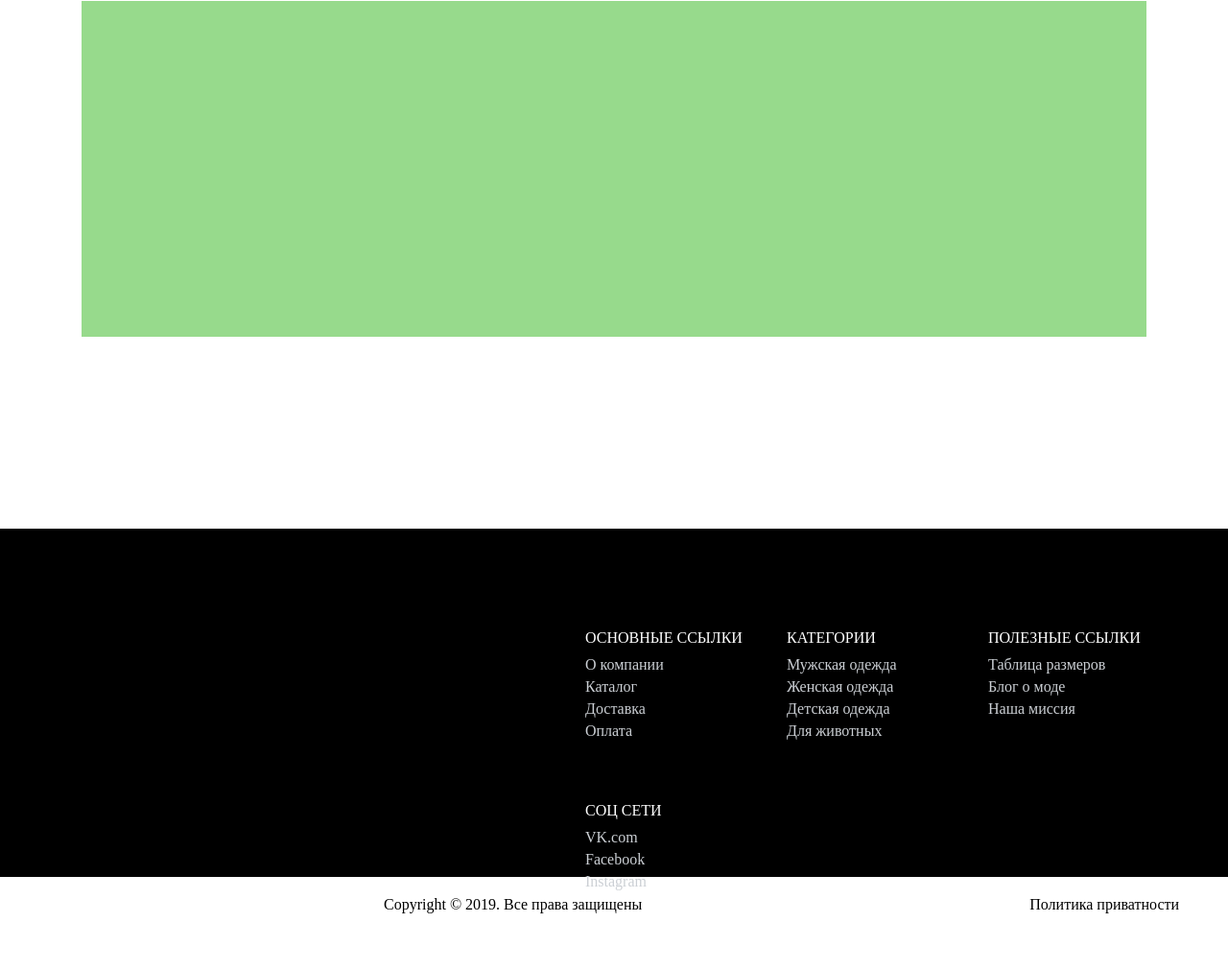
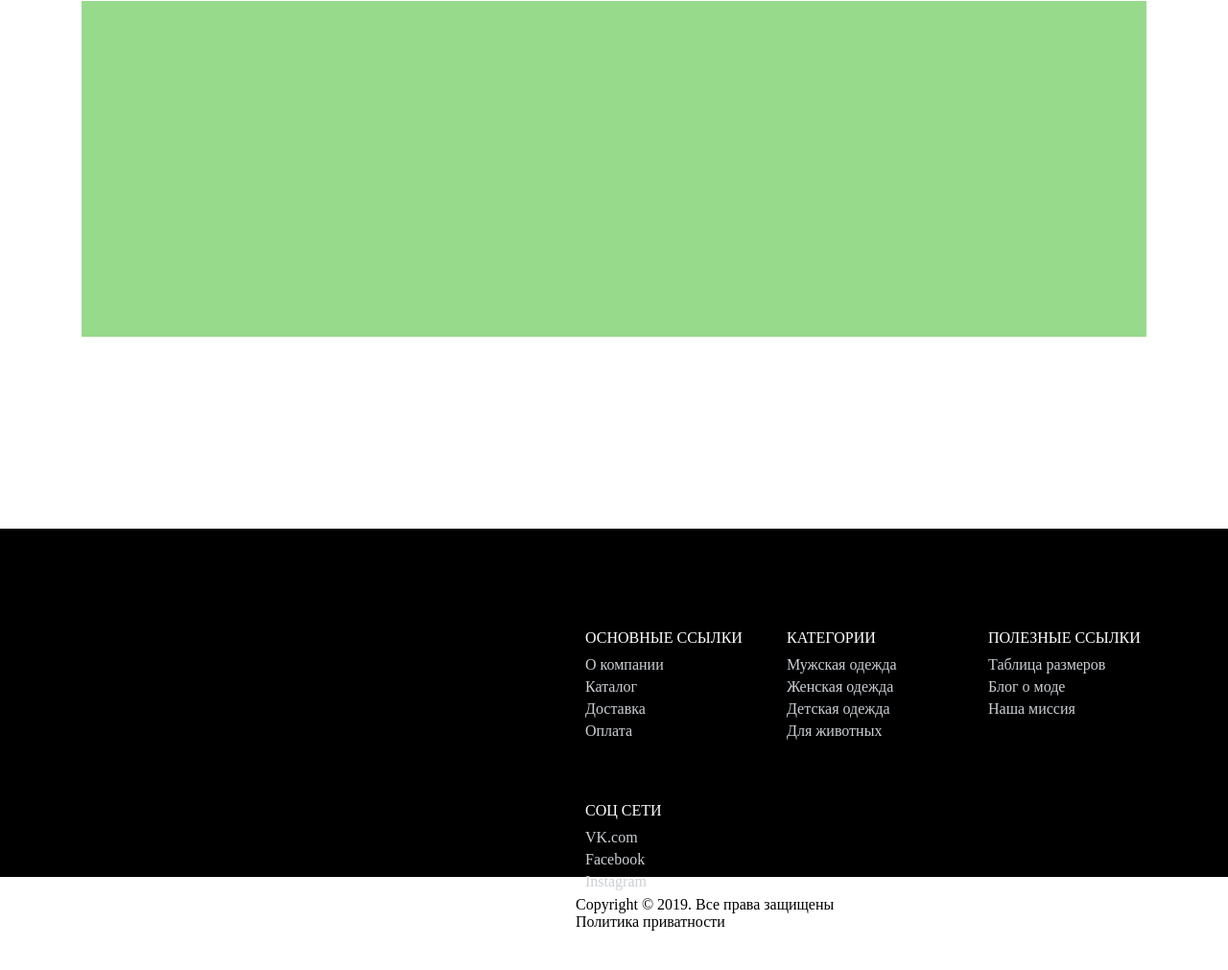
Before and after one commit to Velfar/ClothesShop, a plain HTML site: page Index.html in a window 1280 px wide. Shown: the part 1312-2323 px from the top of the page at 96% size. Drawn offline with Linux system fonts and the light colour scheme.

Commit message:
index.html: add parent div

```diff
--- a/Index.html
+++ b/Index.html
@@ -112,9 +112,11 @@
         }
 
         .copyright {
-            display: inline-block;
-            margin-left: 400px;
             margin-bottom: 20px;
+        }
+
+        .copyright span {
+            margin-left: 600px;
         }
     </style>
 </head>
@@ -171,7 +173,9 @@
             <div>Instagram</div>
         </div>
     </footer>
-    <div class="copyright">Copyright © 2019. Все права защищены</div>
-    <div class="copyright">Политика приватности</div>
+    <div class="copyright">
+        <span>Copyright © 2019. Все права защищены</span>
+        <span>Политика приватности</span>
+    </div>
 </body>
 </html>
```
